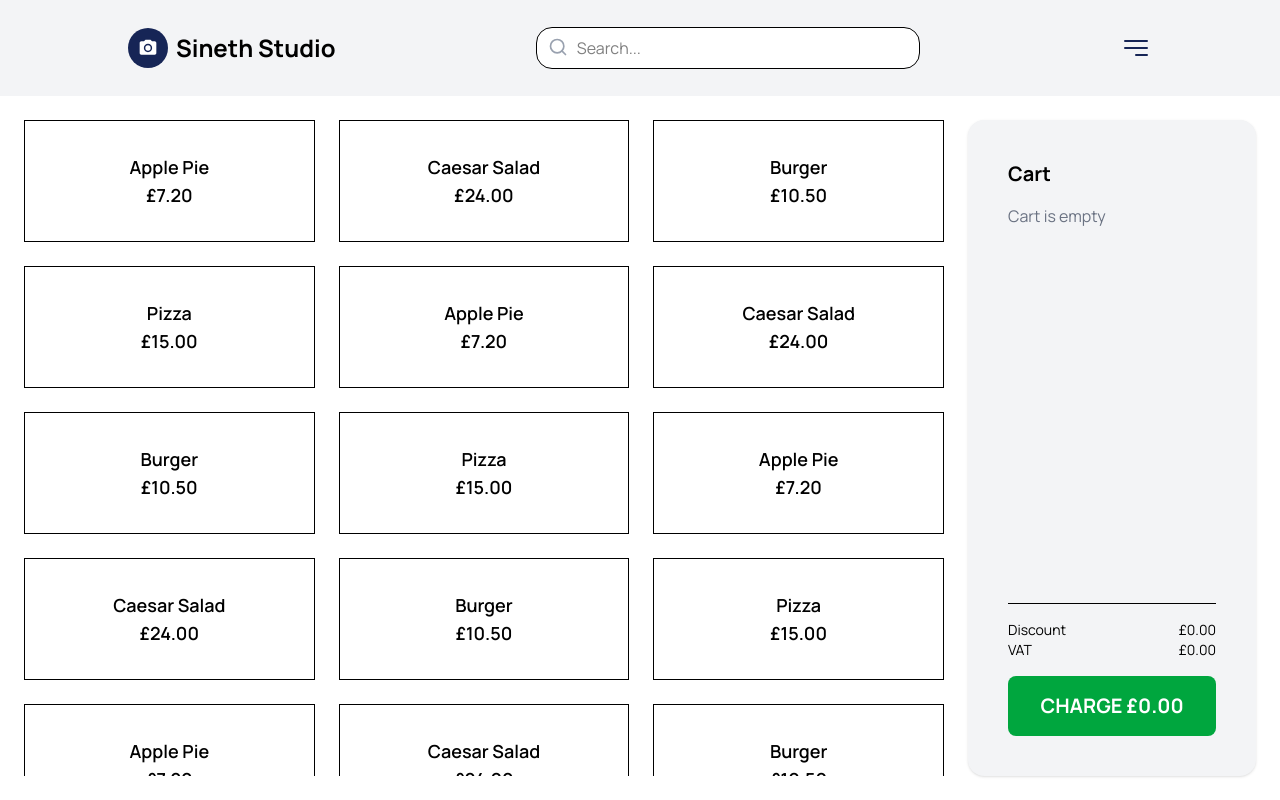
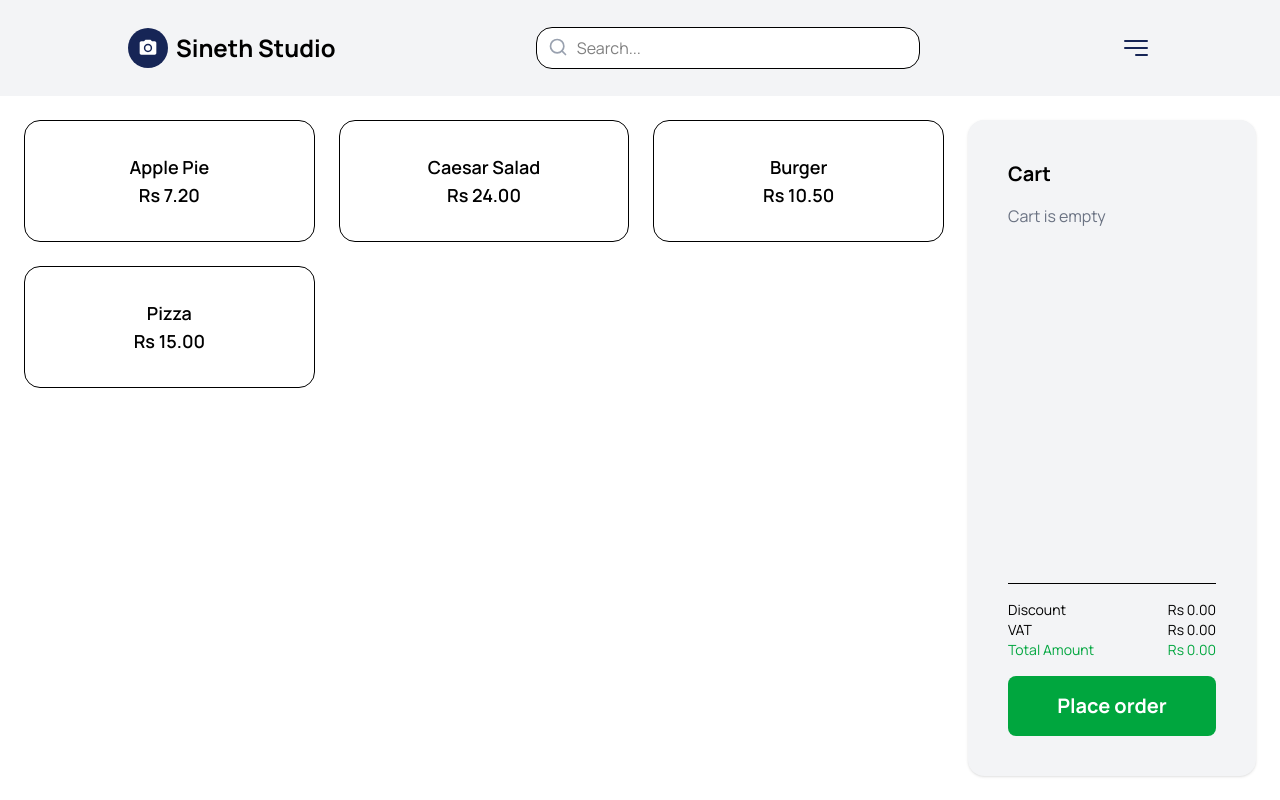
Before and after one commit to EA-Gayan/COM_app, a Next.js app: page /home in a window 1280 px wide. Built offline with nearby package versions, Linux system fonts and the light colour scheme.

Commit message:
added modal for complete order

```diff
--- a/app/home/page.tsx
+++ b/app/home/page.tsx
@@ -11,18 +11,6 @@ const products = [
   { id: 2, name: "Caesar Salad", price: 24.0 },
   { id: 3, name: "Burger", price: 10.5 },
   { id: 4, name: "Pizza", price: 15.0 },
-  { id: 5, name: "Apple Pie", price: 7.2 },
-  { id: 6, name: "Caesar Salad", price: 24.0 },
-  { id: 7, name: "Burger", price: 10.5 },
-  { id: 8, name: "Pizza", price: 15.0 },
-  { id: 9, name: "Apple Pie", price: 7.2 },
-  { id: 10, name: "Caesar Salad", price: 24.0 },
-  { id: 11, name: "Burger", price: 10.5 },
-  { id: 12, name: "Pizza", price: 15.0 },
-  { id: 13, name: "Apple Pie", price: 7.2 },
-  { id: 14, name: "Caesar Salad", price: 24.0 },
-  { id: 15, name: "Burger", price: 10.5 },
-  { id: 16, name: "Pizza", price: 15.0 },
 ];
 
 const Home = () => {
@@ -82,10 +70,10 @@ const Home = () => {
             {products.map((product) => (
               <div
                 key={product.id}
-                className="p-8 border border-black bg-white text-center text-lg font-semibold cursor-pointer hover:bg-gray-100"
+                className="p-8 border rounded-2xl border-black bg-white text-center text-lg font-semibold cursor-pointer hover:bg-gray-100"
                 onClick={() => handleAddToCart(product)}
               >
-                {product.name} <br /> £{product.price.toFixed(2)}
+                {product.name} <br /> Rs {product.price.toFixed(2)}
               </div>
             ))}
           </div>
--- a/components/Common/Cart/Cart.tsx
+++ b/components/Common/Cart/Cart.tsx
@@ -1,8 +1,14 @@
-import React from "react";
+"use client";
+
+import React, { useState } from "react";
 import { FaTrash } from "react-icons/fa";
 import { CartProps } from "./Cart.types";
+import PlaceOrderModal from "@/components/PlaceOrderModal/PlaceOrderModal";
 
 const Cart = (props: CartProps) => {
+  const [isOpen, setIsOpen] = useState(false);
+  const [modalData, setModalData] = useState({});
+  console.log(modalData);
   return (
     <div className="flex flex-col h-full p-4">
       <div className="flex justify-between items-center mb-4">
@@ -35,7 +41,7 @@ const Cart = (props: CartProps) => {
                 {item.quantity} x {item.name}
               </span>
             </div>
-            <div>£{(item.price * item.quantity).toFixed(2)}</div>
+            <div>Rs {(item.price * item.quantity).toFixed(2)}</div>
           </div>
         ))}
       </div>
@@ -43,17 +49,31 @@ const Cart = (props: CartProps) => {
       <div className="mt-4 border-t pt-4 text-sm">
         <div className="flex justify-between">
           <span>Discount</span>
-          <span>£{props.discount.toFixed(2)}</span>
+          <span>Rs {props.discount.toFixed(2)}</span>
         </div>
         <div className="flex justify-between">
           <span>VAT</span>
-          <span>£{props.vat.toFixed(2)}</span>
+          <span>Rs {props.vat.toFixed(2)}</span>
+        </div>
+        <div className="flex justify-between text-green-600">
+          <span>Total Amount</span>
+          <span>Rs {props.total.toFixed(2)}</span>
         </div>
       </div>
 
-      <div className="mt-4 bg-green-600 text-white font-bold text-xl p-4 text-center rounded-lg cursor-pointer">
-        CHARGE £{props.total.toFixed(2)}
-      </div>
+      <button
+        className="mt-4 bg-green-600 text-white font-bold text-xl p-4 text-center rounded-lg cursor-pointer"
+        onClick={() => setIsOpen(true)}
+      >
+        Place order
+      </button>
+      {/* Modal (only shows if isOpen is true) */}
+      {isOpen && (
+        <PlaceOrderModal
+          onClose={() => setIsOpen(false)}
+          onSubmit={setModalData}
+        />
+      )}
     </div>
   );
 };
--- /dev/null
+++ b/components/PlaceOrderModal/PlaceOrderModal.tsx
@@ -0,0 +1,58 @@
+import React, { useState } from "react";
+import { PlaceOrderModalProps } from "./PlaceOrderModal.types";
+import { FaWhatsapp } from "react-icons/fa";
+
+const PlaceOrderModal: React.FC<PlaceOrderModalProps> = (props) => {
+  const [name, setName] = useState("");
+  const [telNo, setTelNo] = useState("");
+
+  return (
+    <div className="fixed inset-0 flex items-center justify-center bg-black/20 z-50">
+      <div className="bg-white rounded-lg shadow-lg w-11/12 max-w-md p-6 mx-2 sm:mx-0">
+        <h2 className="text-xl font-semibold mb-4 text-center">
+          Enter Details
+        </h2>
+
+        <div className="flex flex-col space-y-4">
+          <input
+            type="text"
+            placeholder="Name"
+            value={name}
+            className="border border-gray-300 rounded-md px-4 py-2 focus:outline-none focus:ring-2 focus:ring-blue-500"
+            onChange={(e) => setName(e.target.value)}
+          />
+          <input
+            type="tel"
+            placeholder="Telephone Number"
+            value={telNo}
+            className="border border-gray-300 rounded-md px-4 py-2 focus:outline-none focus:ring-2 focus:ring-blue-500"
+            onChange={(e) => setTelNo(e.target.value)}
+            maxLength={9}
+          />
+        </div>
+
+        <div className="flex justify-between mt-6 space-x-3">
+          <button
+            onClick={props.onClose}
+            className="flex items-center justify-center px-4 py-2 bg-green-500 text-white font-medium rounded-md hover:bg-green-600 transition w-full sm:w-auto"
+          >
+            <FaWhatsapp className="mr-2 text-xl" />
+            WhatsApp
+          </button>
+
+          <button
+            onClick={() => {
+              props.onSubmit({ name, tel: telNo });
+              props.onClose();
+            }}
+            className="px-4 py-2 bg-blue-600 text-white font-medium rounded-md hover:bg-blue-700 transition w-full sm:w-auto"
+          >
+            Complete Order
+          </button>
+        </div>
+      </div>
+    </div>
+  );
+};
+
+export default PlaceOrderModal;
--- /dev/null
+++ b/components/PlaceOrderModal/PlaceOrderModal.types.ts
@@ -0,0 +1,4 @@
+export interface PlaceOrderModalProps {
+  onClose: () => void;
+  onSubmit: (data: { name: string; tel: string }) => void;
+}
```
